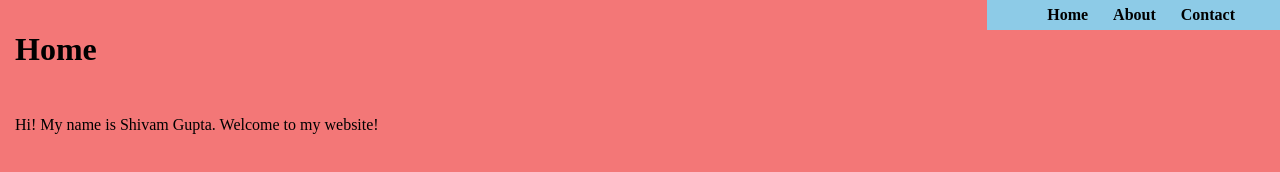
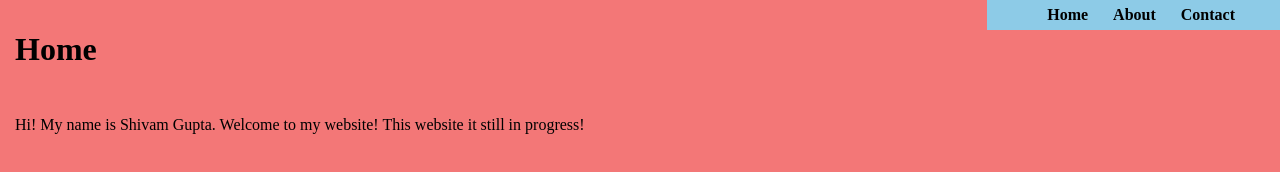
Before and after one commit to Shivam-Gupta123/Shivam-Gupta123.github.io, a plain HTML site: page index.html in a window 1280 px wide. Drawn offline with Linux system fonts and the light colour scheme.

Commit message:
In Progress

```diff
--- a/index.html
+++ b/index.html
@@ -74,7 +74,7 @@
     </nav>
     <h1>Home</h1>
   </header>
-  <p>Hi! My name is Shivam Gupta. Welcome to my website!</p>
+  <p>Hi! My name is Shivam Gupta. Welcome to my website! This website it still in progress!</p>
 
 
 
```
